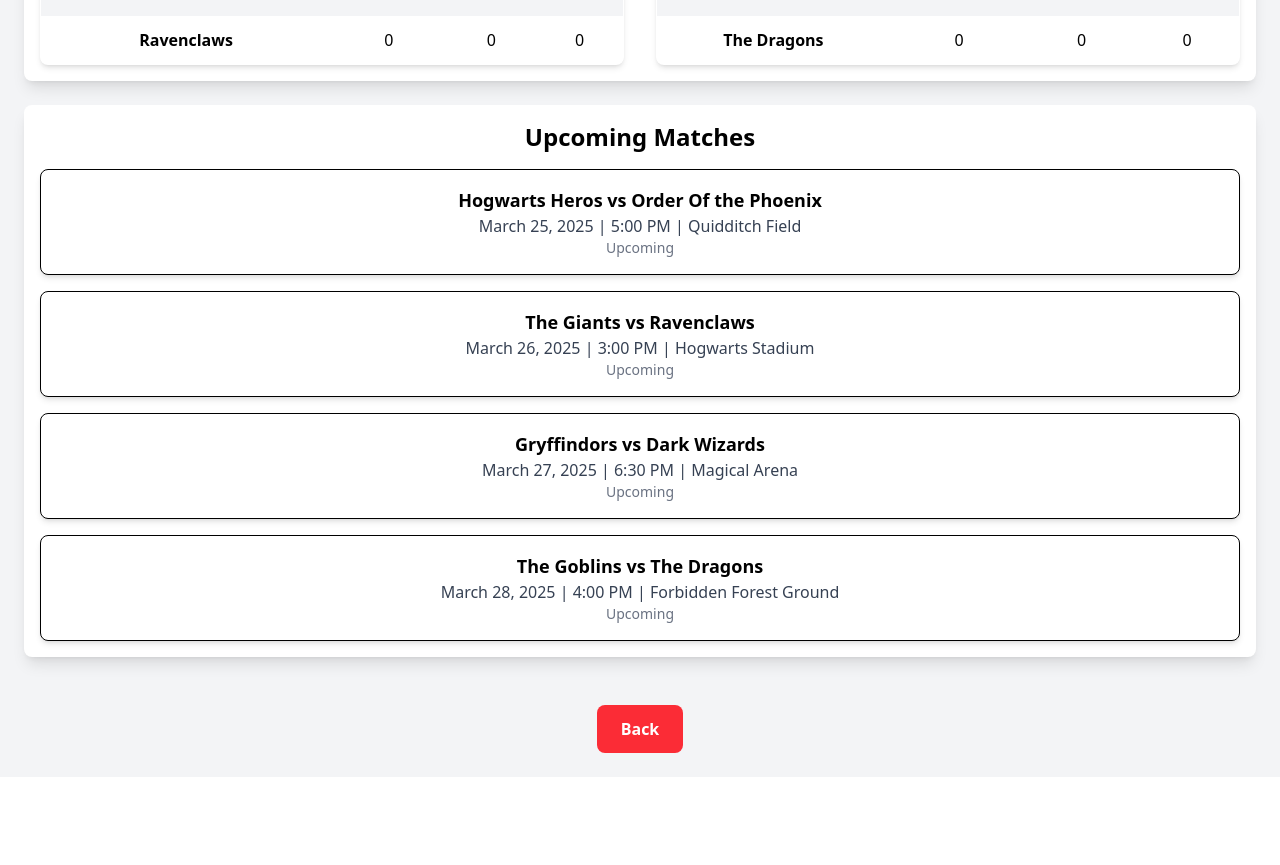
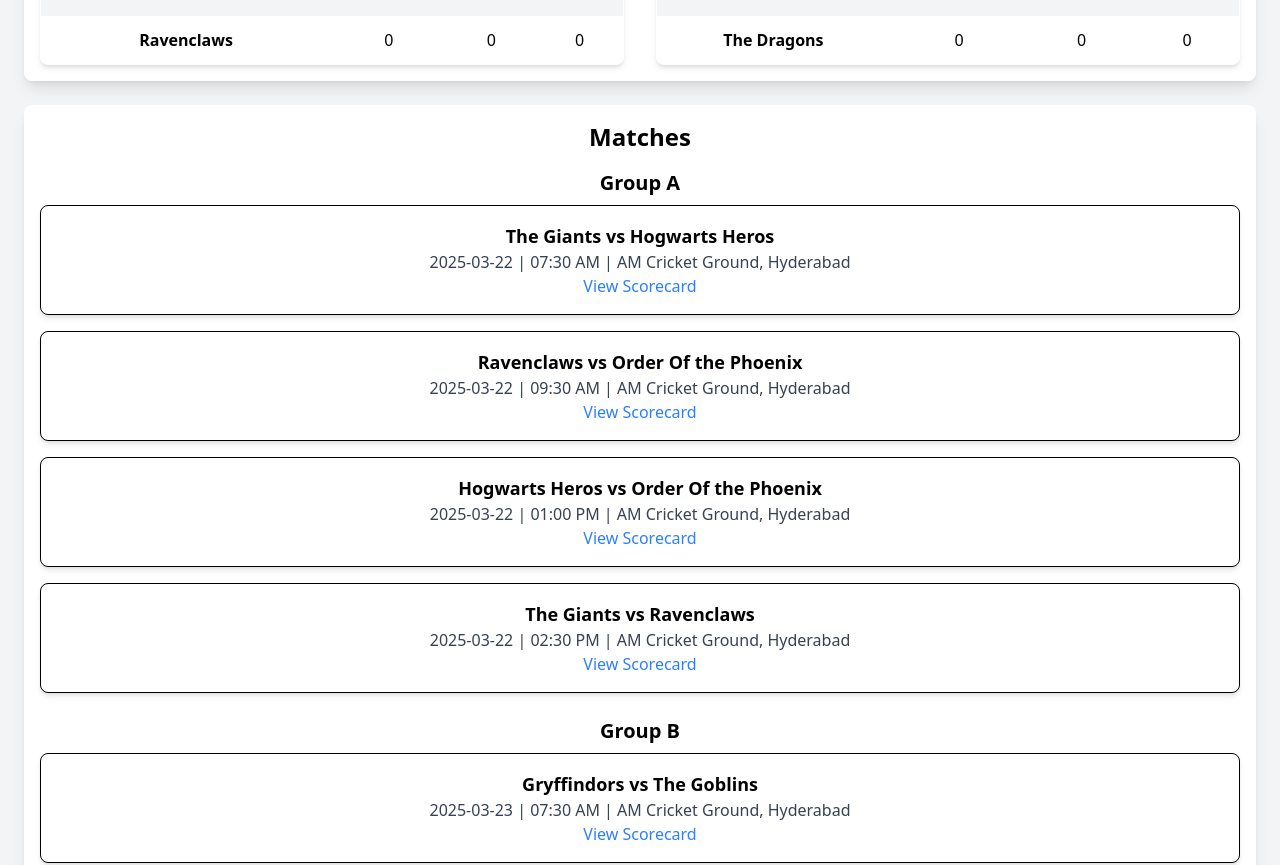
Before and after one commit to ajaysw01/scorepoint, a React (Vite) app in the folder frontend/: page /cricket in a window 1280 px wide. Shown: the part 381-1246 px from the top of the page. Before the commit the page ends 1158 px from the top, so only its background shows below. Built offline with nearby package versions, Linux system fonts and the light colour scheme; no server answers.

Commit message:
cricket changes

```diff
--- a/frontend/src/pages/cricket.jsx
+++ b/frontend/src/pages/cricket.jsx
@@ -23,42 +23,6 @@ const Cricket = () => {
         ],
     });
 
-    // Static match schedule data
-    const schedules = [
-        {
-            team1: "Hogwarts Heros",
-            team2: "Order Of the Phoenix",
-            date: "March 25, 2025",
-            time: "5:00 PM",
-            venue: "Quidditch Field",
-            status: "Upcoming",
-        },
-        {
-            team1: "The Giants",
-            team2: "Ravenclaws",
-            date: "March 26, 2025",
-            time: "3:00 PM",
-            venue: "Hogwarts Stadium",
-            status: "Upcoming",
-        },
-        {
-            team1: "Gryffindors",
-            team2: "Dark Wizards",
-            date: "March 27, 2025",
-            time: "6:30 PM",
-            venue: "Magical Arena",
-            status: "Upcoming",
-        },
-        {
-            team1: "The Goblins",
-            team2: "The Dragons",
-            date: "March 28, 2025",
-            time: "4:00 PM",
-            venue: "Forbidden Forest Ground",
-            status: "Upcoming",
-        },
-    ];
-
     useEffect(() => {
         const sportId = 1; // Cricket ID
         const category = "none";
@@ -82,7 +46,8 @@ const Cricket = () => {
                     }
                 });
 
-                const updatedPointsTable = { ...pointsTable };
+                setPointsTable(prevPointsTable => {
+                    const updatedPointsTable = { ...prevPointsTable };
 
                     Object.entries(updatedPointsTable).forEach(([group, teams]) => {
                         updatedPointsTable[group] = teams.map(team => {
@@ -105,10 +70,26 @@ const Cricket = () => {
                         });
                     });
 
-                setPointsTable(updatedPointsTable);
+                    return updatedPointsTable;
+                });
             })
             .catch(error => console.error("Error fetching points:", error));
     }, []);
+
+    const groupMatches = {
+        A: [
+            { date: "2025-03-22", time: "07:30 AM", venue: "AM Cricket Ground, Hyderabad", team1: "The Giants", team2: "Hogwarts Heros", status: "Completed", link: "https://cricheroes.in/scorecard/15847826/Creditsafe-2k25/The-Giants-vs-Hogwarts-Heros" },
+            { date: "2025-03-22", time: "09:30 AM", venue: "AM Cricket Ground, Hyderabad", team1: "Ravenclaws", team2: "Order Of the Phoenix", status: "Completed", link: "https://cricheroes.in/scorecard/15847837/Creditsafe-2k25/Ravenclaws-vs-Order-Of-the-Phoenix" },
+            { date: "2025-03-22", time: "01:00 PM", venue: "AM Cricket Ground, Hyderabad", team1: "Hogwarts Heros", team2: "Order Of the Phoenix", status: "Completed", link: "https://cricheroes.in/scorecard/15847846/Creditsafe-2k25/Hogwarts-Heros-vs-Order-Of-the-Phoenix" },
+            { date: "2025-03-22", time: "02:30 PM", venue: "AM Cricket Ground, Hyderabad", team1: "The Giants", team2: "Ravenclaws", status: "Completed", link: "https://cricheroes.in/scorecard/15847859/Creditsafe-2k25/The-Giants-vs-Ravenclaws" }
+        ],
+        B: [
+            { date: "2025-03-23", time: "07:30 AM", venue: "AM Cricket Ground, Hyderabad", team1: "Gryffindors", team2: "The Goblins", status: "Completed", link: "https://cricheroes.in/scorecard/15847878/Creditsafe-2k25/Gryffindors-vs-The-Goblins" },
+            { date: "2025-03-23", time: "09:30 AM", venue: "AM Cricket Ground, Hyderabad", team1: "The Dragons", team2: "Dark Wizards", status: "Completed", link: "https://cricheroes.in/scorecard/15847884/Creditsafe-2k25/The-Dragons-vs-Dark-Wizards" },
+            { date: "2025-03-23", time: "01:00 PM", venue: "AM Cricket Ground, Hyderabad", team1: "The Dragons", team2: "The Goblins", status: "Completed", link: "https://cricheroes.in/scorecard/15847917/Creditsafe-2k25/The-Dragons-vs-The-Goblins" },
+            { date: "2025-03-23", time: "02:30 PM", venue: "AM Cricket Ground, Hyderabad", team1: "Gryffindors", team2: "Dark Wizards", status: "Completed", link: "https://cricheroes.in/scorecard/15847938/Creditsafe-2k25/Gryffindors-vs-Dark-Wizards" }
+        ],
+    };
 
     return (
         <div className="p-6 bg-gray-100 min-h-screen">
@@ -146,30 +127,26 @@ const Cricket = () => {
 
             {/* Match Schedules */}
             <Card>
-                <h2 className="text-2xl font-bold mb-4 text-center">Upcoming Matches</h2>
+                <h2 className="text-2xl font-bold mb-4 text-center">Matches</h2>
+                {Object.entries(groupMatches).map(([group, matches]) => (
+                    <div key={group} className="mb-6">
+                        <h3 className="text-xl font-semibold mb-2 text-center">Group {group}</h3>
                         <div className="space-y-4">
-                    {schedules.length > 0 ? (
-                        schedules.map((match, index) => (
+                            {matches.map((match, index) => (
                                 <div key={index} className="border p-4 rounded-lg shadow-md bg-white">
                                     <p className="text-lg font-semibold">
                                         {match.team1} vs {match.team2}
                                     </p>
-                                <p className="text-gray-700">
-                                    {match.date} | {match.time} | {match.venue}
-                                </p>
-                                <p className="text-sm text-gray-500">{match.status}</p>
+                                    <p className="text-gray-700">{match.date} | {match.time} | {match.venue}</p>
+                                    <a href={match.link} target="_blank" rel="noopener noreferrer" className="text-blue-500 hover:underline">View Scorecard</a>
                                 </div>
-                        ))
-                    ) : (
-                        <p className="text-center text-gray-500">No upcoming matches</p>
-                    )}
+                            ))}
                         </div>
+                    </div>
+                ))}
             </Card>
 
-            <button
-                onClick={() => navigate("/scores")}
-                className="mt-12 px-6 py-3 bg-red-500 text-white font-bold rounded-lg hover:bg-red-700 transition-all cursor-pointer"
-            >
+            <button onClick={() => navigate("/scores")} className="mt-12 px-6 py-3 bg-red-500 text-white font-bold rounded-lg hover:bg-red-700 transition-all">
                 Back
             </button>
         </div>
```
Lines whose indentation alone changed are shown as unchanged.
